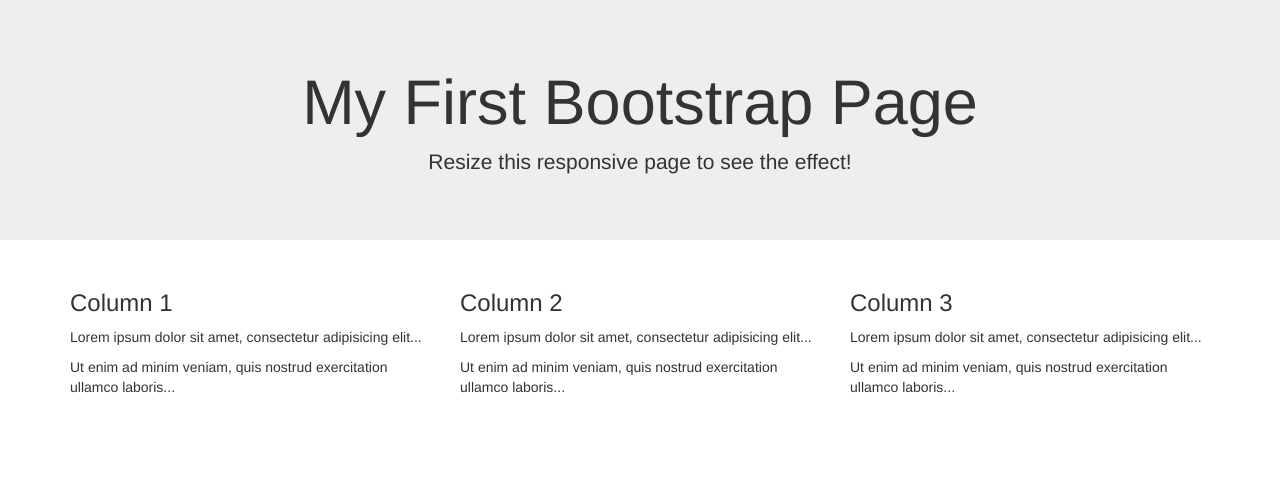
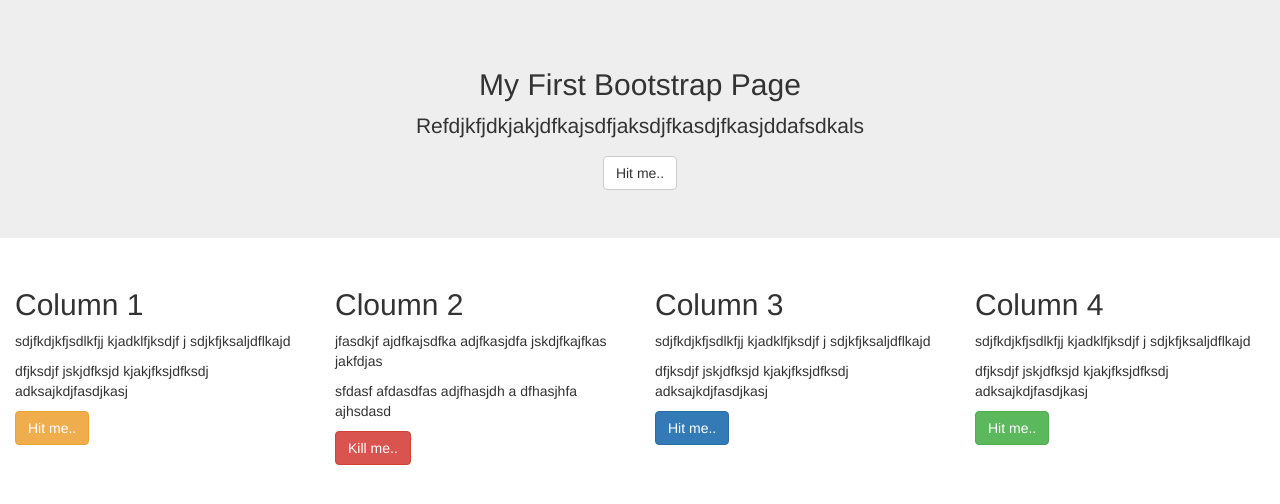
Before and after one commit to TaraAdhikari/HTML_CSS_JQuery_Ajax_primary_examples, a plain HTML site: page Bootstrap/bootstrap1_firstpage.html in a window 1280 px wide. Drawn offline with nearby package versions, Linux system fonts and the light colour scheme.

Commit message:
container-fluid

```diff
--- a/Bootstrap/bootstrap1_firstpage.html
+++ b/Bootstrap/bootstrap1_firstpage.html
@@ -11,28 +11,39 @@
 <body>
 
 <div class="jumbotron text-center">
-    <h1>My First Bootstrap Page</h1>
-    <p>Resize this responsive page to see the effect!</p>
+    <h2> My First Bootstrap Page</h2>
+    <p> Refdjkfjdkjakjdfkajsdfjaksdjfkasdjfkasjddafsdkals</p>
+    <button class="btn btn-default">Hit me..</button>
 </div>
 
-<div class="container">
+<div class="container-fluid">
     <div class="row">
-        <div class="col-sm-4">
-            <h3>Column 1</h3>
-            <p>Lorem ipsum dolor sit amet, consectetur adipisicing elit...</p>
-            <p>Ut enim ad minim veniam, quis nostrud exercitation ullamco laboris...</p>
+        <div class="col-lg-3">
+            <h2>Column 1</h2>
+            <p>sdjfkdjkfjsdlkfjj kjadklfjksdjf j sdjkfjksaljdflkajd </p>
+            <p>dfjksdjf jskjdfksjd kjakjfksjdfksdj  adksajkdjfasdjkasj</p>
+            <button class="btn btn-warning">Hit me..</button>
         </div>
-        <div class="col-sm-4">
-            <h3>Column 2</h3>
-            <p>Lorem ipsum dolor sit amet, consectetur adipisicing elit...</p>
-            <p>Ut enim ad minim veniam, quis nostrud exercitation ullamco laboris...</p>
+        <div class="col-sm-3">
+            <h2> Cloumn 2</h2>
+            <p>jfasdkjf  ajdfkajsdfka  adjfkasjdfa jskdjfkajfkas jakfdjas</p>
+            <p>sfdasf afdasdfas adjfhasjdh a dfhasjhfa ajhsdasd </p>
+            <button class="btn btn-danger">Kill me..</button>
         </div>
-        <div class="col-sm-4">
-            <h3>Column 3</h3>
-            <p>Lorem ipsum dolor sit amet, consectetur adipisicing elit...</p>
-            <p>Ut enim ad minim veniam, quis nostrud exercitation ullamco laboris...</p>
+        <div class="col-lg-3">
+            <h2>Column 3</h2>
+            <p>sdjfkdjkfjsdlkfjj kjadklfjksdjf j sdjkfjksaljdflkajd </p>
+            <p>dfjksdjf jskjdfksjd kjakjfksjdfksdj  adksajkdjfasdjkasj</p>
+            <button class="btn btn-primary">Hit me..</button>
+        </div>
+        <div class="col-lg-3">
+            <h2>Column 4</h2>
+            <p>sdjfkdjkfjsdlkfjj kjadklfjksdjf j sdjkfjksaljdflkajd </p>
+            <p>dfjksdjf jskjdfksjd kjakjfksjdfksdj  adksajkdjfasdjkasj</p>
+            <button class="btn btn-success">Hit me..</button>
         </div>
     </div>
+
 </div>
 
 </body>
```
